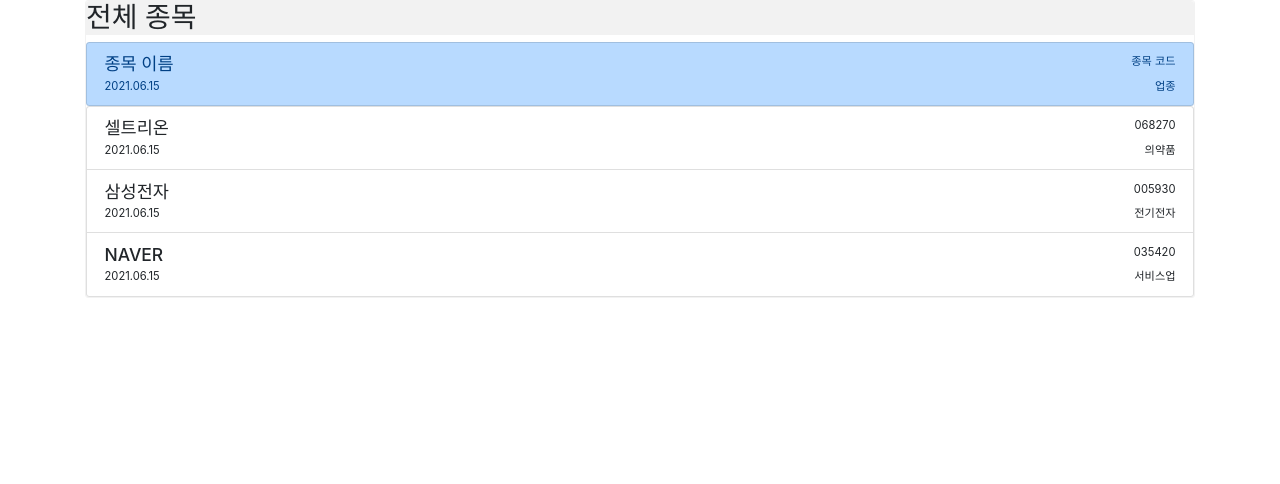
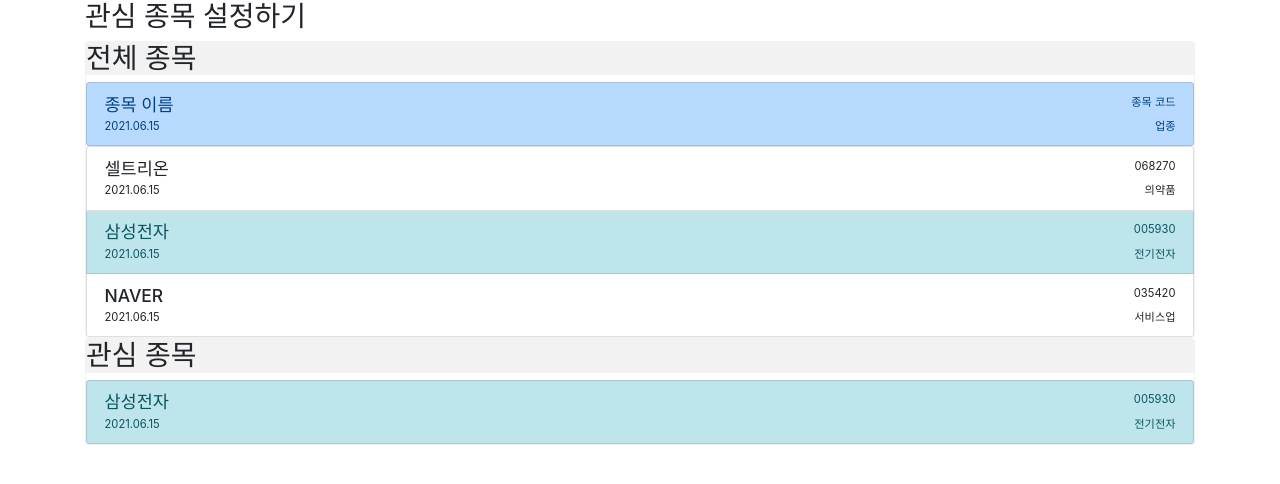
Before and after one commit to Park-Joyeong/SIEVE, a Django app: page /interest/edit in a window 1280 px wide. Shown: the top 484 px of the page. Run offline with Django 3.2, Linux system fonts and the light colour scheme; some libraries are stand-ins or nearby versions.

Commit message:
Editing HTML

```diff
--- a/sieve/sieve/static/autostock/css/autostock.css
+++ /dev/null
@@ -1,11 +0,0 @@
-.upper-left-span {
-
-}
-.upper-right-span {
-  float: right;
-}
-.lower-left-span {
-}
-.lower-right-span {
-  float: right;
-}
--- a/sieve/sieve/templates/autostock/interest_edit.html
+++ b/sieve/sieve/templates/autostock/interest_edit.html
@@ -24,6 +24,8 @@
 <body>
     <div class="container">
         <div class="wrapper">
+            <p class="h2">관심 종목 설정하기</p>
+
             <div id="" class="" style="border: 1px solid rgba(238, 238, 238, 0.75);
             box-sizing: border-box;
             border-radius: 3px;">
@@ -52,7 +54,7 @@
                             <small>의약품</small>
                         </div>
                     </div>
-                    <div class="list-group-item">
+                    <div class="list-group-item list-group-item-info">
                         <div class="d-flex w-100 justify-content-between">
                             <h5 class="mb-1">삼성전자</h5>
                             <small>005930</small>
@@ -72,10 +74,28 @@
                             <small>서비스업</small>
                         </div>
                     </div>
-                </div>
+                </div><!-- .list-group -->
+            </div><!-- 전체 종목 -->
 
+            <div id="" class="" style="border: 1px solid rgba(238, 238, 238, 0.75);
+            box-sizing: border-box;
+            border-radius: 3px;">
+                <h2 style="background: rgba(238, 238, 238, 0.75);
+                border-radius: 3px 3px 0px 0px;">관심 종목</h2>
+                <div class="list-group">
+                    <div class="list-group-item list-group-item-info">
+                        <div class="d-flex w-100 justify-content-between">
+                            <h5 class="mb-1">삼성전자</h5>
+                            <small>005930</small>
+                        </div>
+                        <div class="d-flex w-100 justify-content-between">
+                            <small>2021.06.15</small>
+                            <small>전기전자</small>
+                        </div>
+                    </div>
+                </div><!-- .list-group -->
+            </div><!-- 관심 종목 -->
 
-            </div>
         </div> <!-- End of .wrapper-->
     </div> <!-- End of .container-->
 </body>
```
